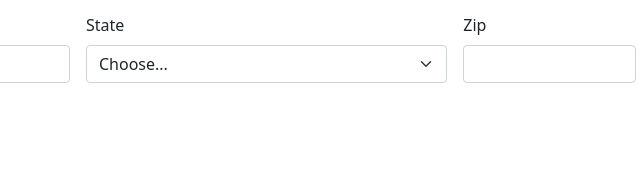
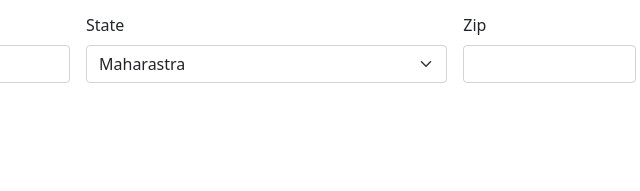
Before and after one commit to rajatrawal/form-validation-js, a plain HTML site: page index.html in a window 1280 px wide. Shown: the part 411-602 px from the top of the page, 562-1202 px from the left. Drawn offline with nearby package versions, Linux system fonts and the light colour scheme.

Commit message:
updated readme

```diff
--- a/index.html
+++ b/index.html
@@ -58,8 +58,8 @@
       <div class="col-md-4">
         <label for="inputState" class="form-label">State</label>
         <select id="inputState" class="form-select">
-          <option selected>Choose...</option>
-          <option>Maharastra</option>
+
+          <option selected>Maharastra</option>
           <option>Gujrat</option>
           <option>Karnataka</option>
           <option>Asam</option>
```
